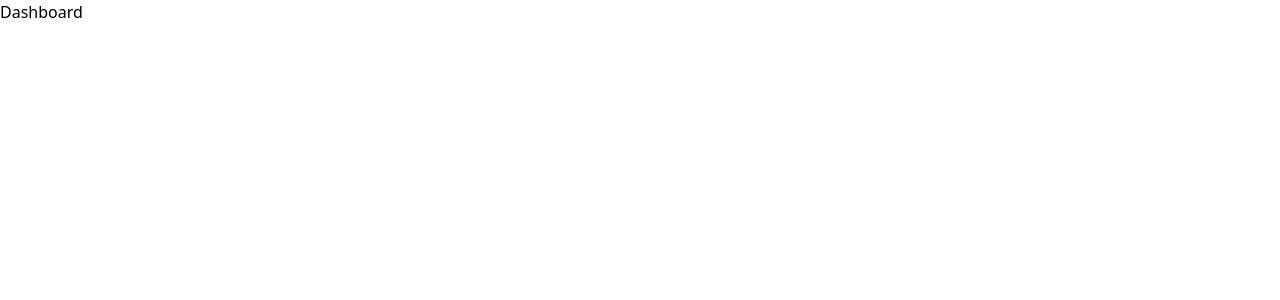
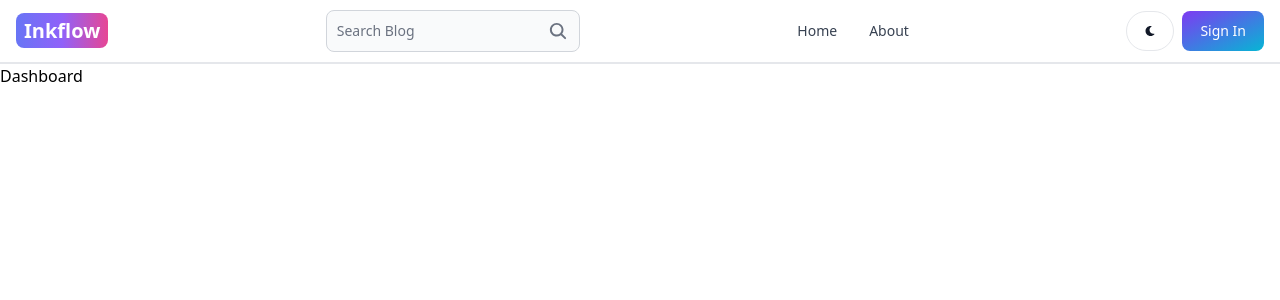
Before and after one commit to yashgautam99/blog, a React (Vite) app in the folder client/: page /dashboard in a window 1280 px wide. Shown: the top 300 px of the page. Built offline with nearby package versions, Linux system fonts and the light colour scheme.

Commit message:
created navbar

```diff
--- a/client/package.json
+++ b/client/package.json
@@ -10,8 +10,10 @@
     "preview": "vite preview"
   },
   "dependencies": {
+    "flowbite-react": "^0.10.1",
     "react": "^18.3.1",
     "react-dom": "^18.3.1",
+    "react-icons": "^5.3.0",
     "react-router-dom": "^6.26.2"
   },
   "devDependencies": {
--- a/client/src/App.jsx
+++ b/client/src/App.jsx
@@ -4,10 +4,12 @@ import About from "./pages/About";
 import Signup from "./pages/Signup";
 import Signin from "./pages/Signin";
 import Dashboard from "./pages/Dashboard";
+import Header from "./components/Header";
 
 function App() {
   return (
     <BrowserRouter>
+      <Header />
       <Routes>
         <Route path="/" element={<Home />} />
         <Route path="/about" element={<About />} />
--- /dev/null
+++ b/client/src/components/Header.jsx
@@ -0,0 +1,50 @@
+import { Button, Navbar, NavbarToggle, TextInput } from "flowbite-react";
+import { Link, useLocation } from "react-router-dom";
+import { IoSearch } from "react-icons/io5";
+import { FaMoon } from "react-icons/fa";
+
+function Header() {
+  const path = useLocation().pathname;
+  return (
+    <Navbar className="border-b-2">
+      <Link
+        to="/"
+        className="self-center whitespace-nowrap text-sm sm:text-xl font-semibold dark:text-white"
+      >
+        <span className="px-2 py-1 bg-gradient-to-r from-indigo-500 via-purple-500 to-pink-500 rounded-lg text-white">
+          Inkflow
+        </span>
+      </Link>
+      <form>
+        <TextInput
+          type="text"
+          placeholder="Search Blog"
+          rightIcon={IoSearch}
+          className="hidden lg:inline"
+        />
+      </form>
+      <Button className="w-12 h-10 lg:hidden" color="gray" pill>
+        <IoSearch />
+      </Button>
+      <div className="flex gap-2 md:order-2">
+        <Button className="w-12 h-10 hidden sm:inline" color="gray" pill>
+          <FaMoon />
+        </Button>
+        <Link to="/sign-in">
+          <Button gradientDuoTone="purpleToBlue">Sign In</Button>
+        </Link>
+        <NavbarToggle />
+      </div>
+      <Navbar.Collapse>
+        <Navbar.Link active={path === "/"} as={"div"}>
+          <Link to="/">Home</Link>
+        </Navbar.Link>
+        <Navbar.Link active={path === "/about"} as={"div"}>
+          <Link to="/about">About</Link>
+        </Navbar.Link>
+      </Navbar.Collapse>
+    </Navbar>
+  );
+}
+
+export default Header;
--- a/client/tailwind.config.js
+++ b/client/tailwind.config.js
@@ -1,8 +1,10 @@
+const flowbite = require("flowbite-react/tailwind");
 /** @type {import('tailwindcss').Config} */
 export default {
-  content: ["./index.html", "./src/**/*.{js,ts,jsx,tsx}"],
+  content: ["./index.html", "./src/**/*.{js,ts,jsx,tsx}", flowbite.content()],
+
   theme: {
     extend: {},
   },
-  plugins: [],
+  plugins: [flowbite.plugin()],
 };
```
Also changed, not shown: 1 other file (tests, documents, lock files or other folders).
